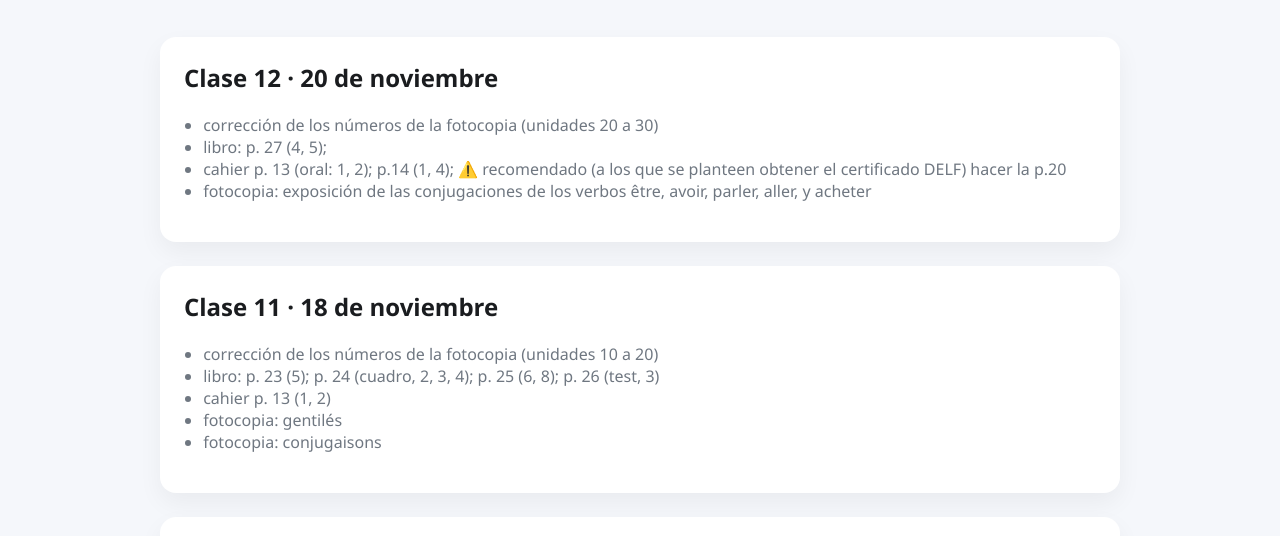
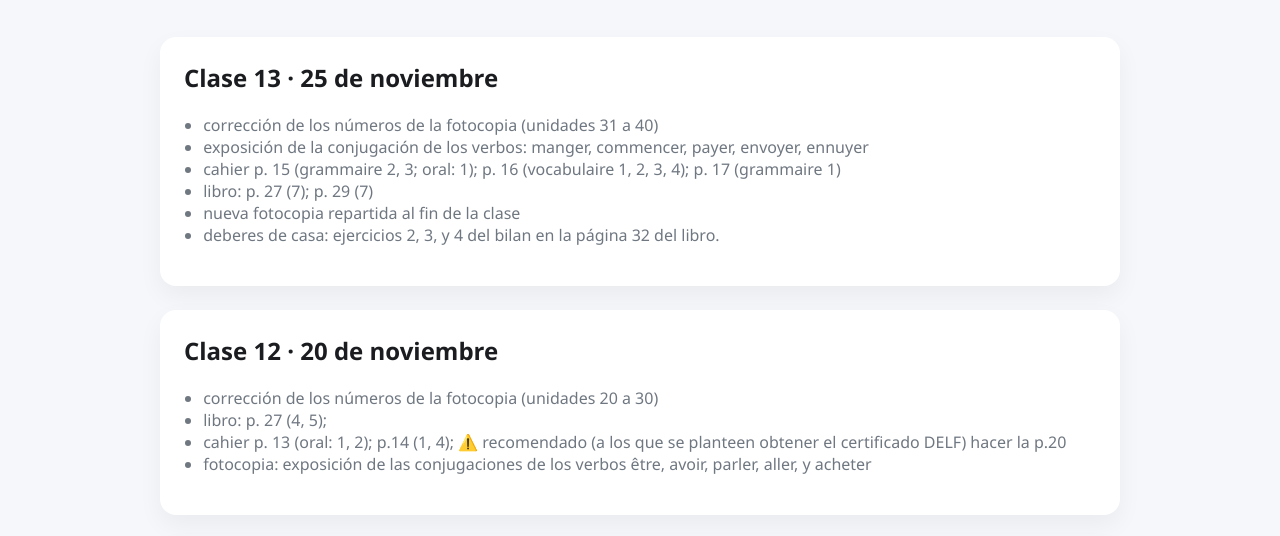
Before and after one commit to cleydyr/frances-eoi-2025-m, a website: page resumen-de-clases.html in a window 1280 px wide. Shown: the part 194-730 px from the top of the page. Drawn offline with Linux system fonts and the light colour scheme.

Commit message:
add summary

```diff
--- a/resumen-de-clases.html
+++ b/resumen-de-clases.html
@@ -15,6 +15,17 @@
       <h1>Resumen de clases</h1>
     </header>
     <section class="summaries" id="summary-list">
+      <article class="summary-card">
+        <h2>Clase 13 · 25 de noviembre</h2>
+        <ul>
+          <li>corrección de los números de la fotocopia (unidades 31 a 40)</li>
+          <li>exposición de la conjugación de los verbos: manger, commencer, payer, envoyer, ennuyer</li>
+          <li>cahier p. 15 (grammaire 2, 3; oral: 1); p. 16 (vocabulaire 1, 2, 3, 4); p. 17 (grammaire 1)</li>
+          <li>libro: p. 27 (7); p. 29 (7)</li>
+          <li>nueva fotocopia repartida al fin de la clase</li>
+          <li>deberes de casa: ejercicios 2, 3, y 4 del bilan en la página 32 del libro.</li>
+        </ul>
+      </article>
       <article class="summary-card">
         <h2>Clase 12 · 20 de noviembre</h2>
         <ul>
```
